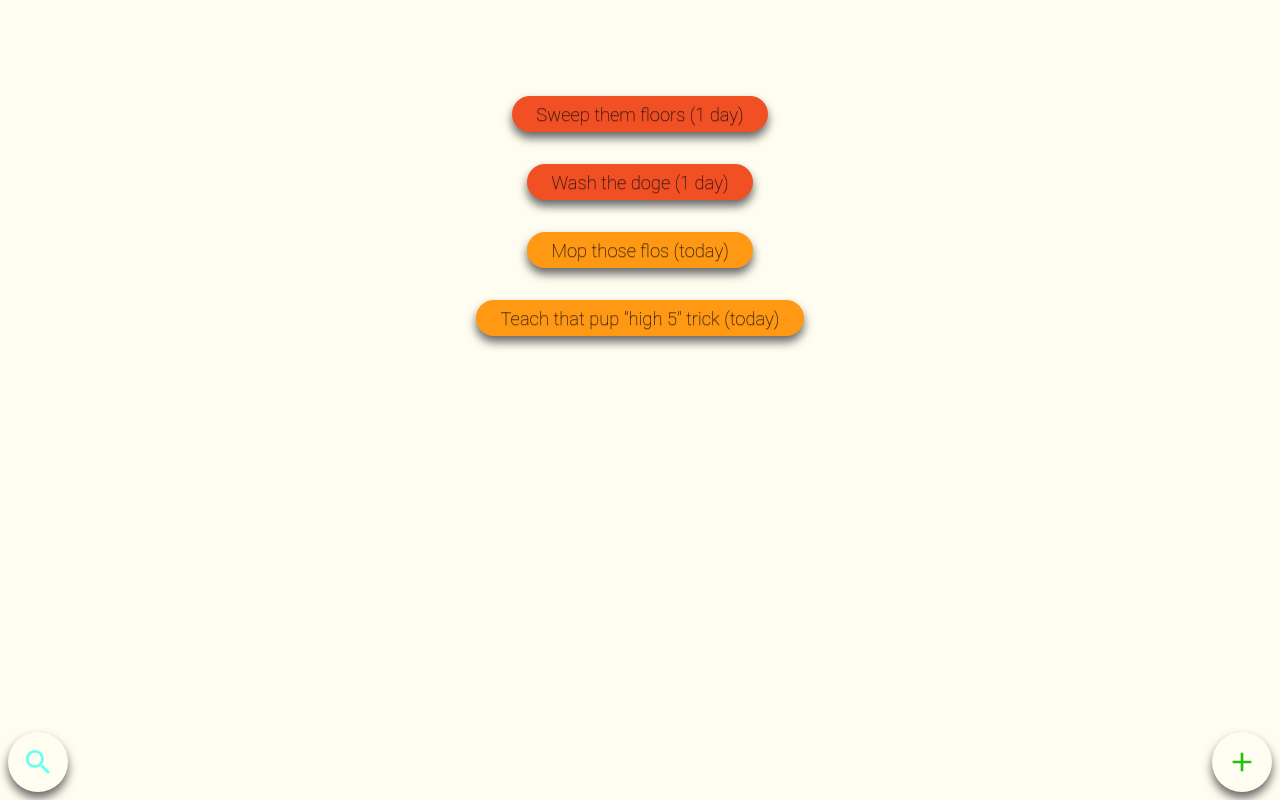
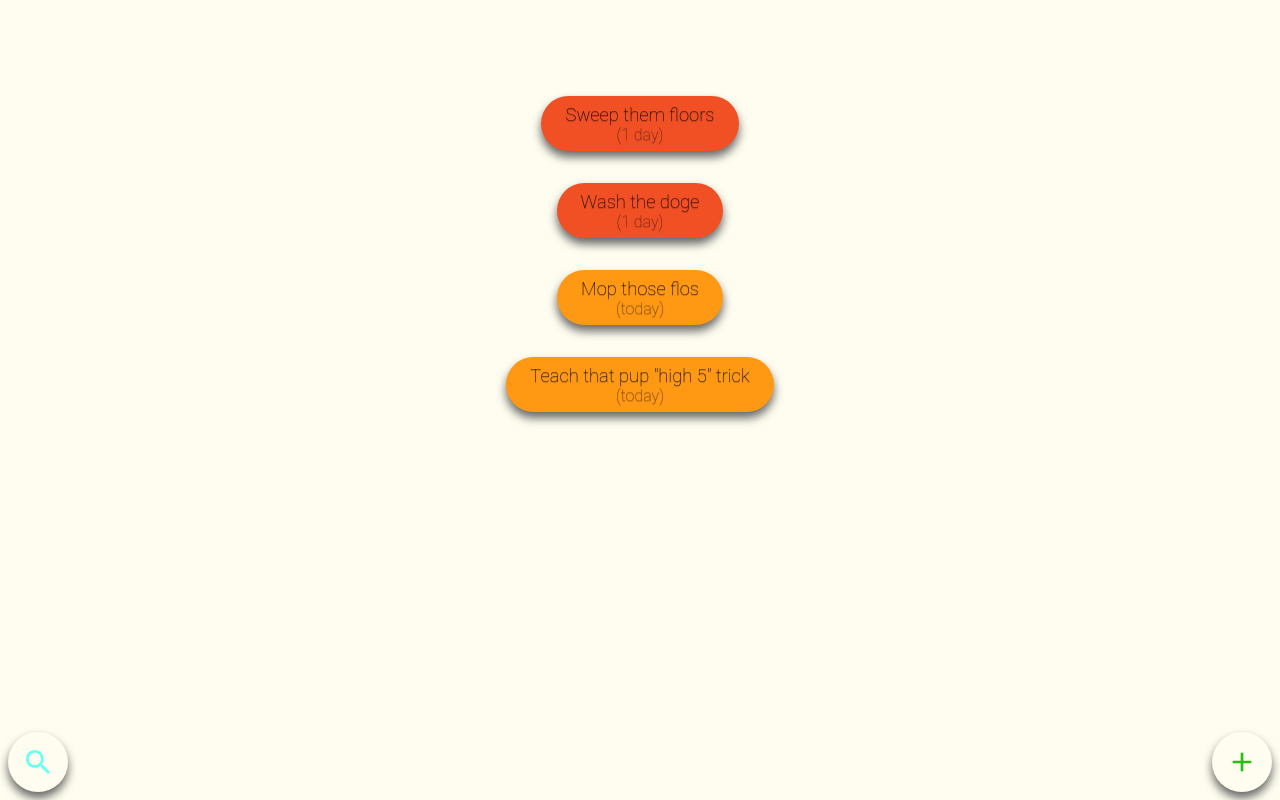
Before and after one commit to deanslamajr/a-coldbrew-page, a Next.js app: page /index in a window 1280 px wide. Built offline with nearby package versions, Linux system fonts and the light colour scheme.

Commit message:
style tweaks to chore button label

```diff
--- a/src/components/styles/index.styles.tsx
+++ b/src/components/styles/index.styles.tsx
@@ -55,6 +55,11 @@ export const ChoreButton = styled.button<ChoreButtonProps>`
   ${shadowEnlargenOnHover()}
 `;
 
+export const ChoreButtonDueDate = styled.div`
+  font-size: 1rem;
+  color: ${({ theme }) => theme.colors.clearBlack};
+`;
+
 export const FlexContainer = styled.div`
   display: flex;
   width: 100%;
--- a/src/pages/index/index.tsx
+++ b/src/pages/index/index.tsx
@@ -9,6 +9,7 @@ import { IoMdSearch } from 'react-icons/io';
 
 import {
   ChoreButton,
+  ChoreButtonDueDate,
   FlexContainer,
 } from '../../components/styles/index.styles';
 import { NavButton, NavButtonPositions } from '../../components/NavButton';
@@ -90,7 +91,7 @@ const Chore: React.FunctionComponent<ChoreProps> = ({
   const getDueStatus = (): DueStatusEnum => {
     if (todayMoment.isSame(dueDateMoment, 'day')) {
       return DueStatusEnum.DueToday;
-    } else if (todayMoment.isAfter(dueDateMoment, 'day')) {
+    } else if (todayMoment.isAfter(dueDateMoment, 'minute')) {
       return DueStatusEnum.OverDue;
     } else {
       return DueStatusEnum.NotYetDue;
@@ -104,7 +105,9 @@ const Chore: React.FunctionComponent<ChoreProps> = ({
 
   return (
     <ChoreButton dueStatus={getDueStatus()} onClick={clickHandler}>
-      {name} {computeOverdueText()}
+      {name}
+      <br />
+      <ChoreButtonDueDate>{computeOverdueText()}</ChoreButtonDueDate>
     </ChoreButton>
   );
 };
```
